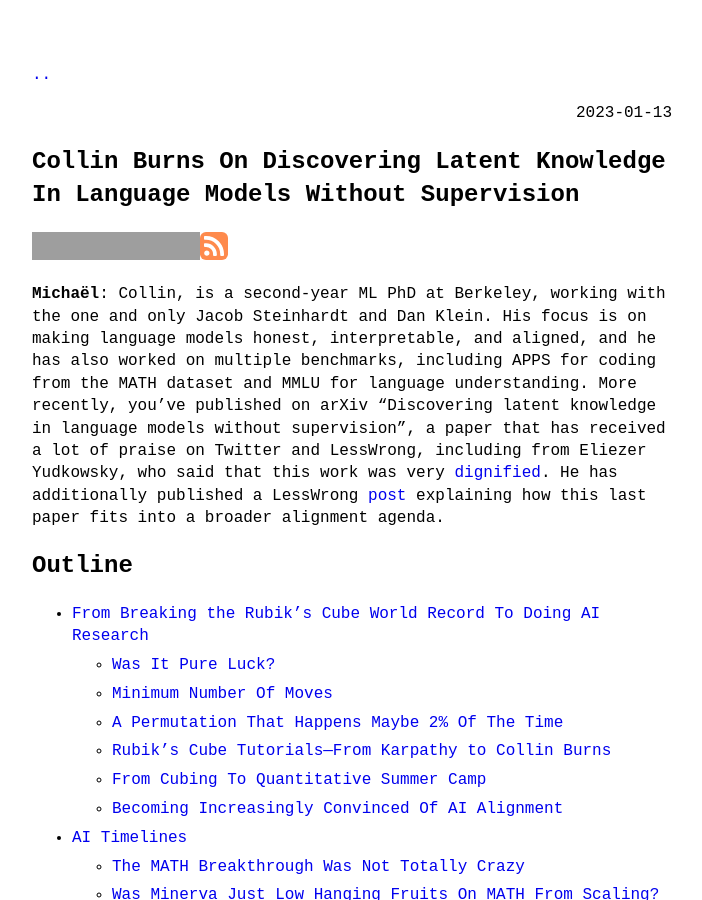
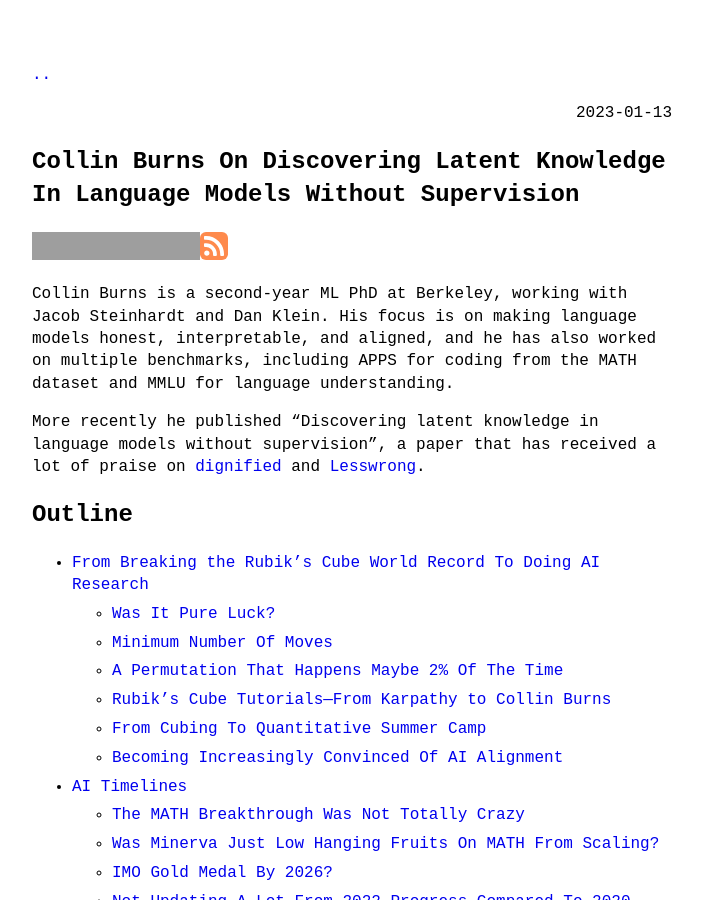
Before and after one commit to theinsideview/theinsideview.github.io, a Jekyll site: the page built from _posts/2023-01-13-collin.md, in a window 1280 px wide and 900 px high. Shown: the whole window, without its empty margins (288-990 px from the left). Built offline with Jekyll 4.4.1, drawn with Linux system fonts in a browser that asks for light colours; grey boxes are pictures that could not be loaded.

Commit message:
Update 2023-01-13-collin.md

```diff
--- a/_posts/2023-01-13-collin.md
+++ b/_posts/2023-01-13-collin.md
@@ -7,8 +7,9 @@
 spotifyId:
 ---
 
-**Michaël**:
-Collin, is a second-year ML PhD at Berkeley, working with the one and only Jacob Steinhardt and Dan Klein. His focus is on making language models honest, interpretable, and aligned, and he has also worked on multiple benchmarks, including APPS for coding from the MATH dataset and MMLU for language understanding. More recently, you've published on arXiv "Discovering latent knowledge in language models without supervision", a paper that has received a lot of praise on Twitter and LessWrong, including from Eliezer Yudkowsky, who said that this work was very [dignified](https://twitter.com/ESYudkowsky/status/1601768272374165505). He has additionally published a LessWrong [post](https://www.lesswrong.com/posts/L4anhrxjv8j2yRKKp/how-discovering-latent-knowledge-in-language-models-without) explaining how this last paper fits into a broader alignment agenda.
+Collin Burns is a second-year ML PhD at Berkeley, working with Jacob Steinhardt and Dan Klein. His focus is on making language models honest, interpretable, and aligned, and he has also worked on multiple benchmarks, including APPS for coding from the MATH dataset and MMLU for language understanding.
+
+More recently he published "Discovering latent knowledge in language models without supervision", a paper that has received a lot of praise on [dignified](https://twitter.com/ESYudkowsky/status/1601768272374165505) and [Lesswrong](https://www.lesswrong.com/posts/L4anhrxjv8j2yRKKp/how-discovering-latent-knowledge-in-language-models-without).
 
 # Outline
 
```
